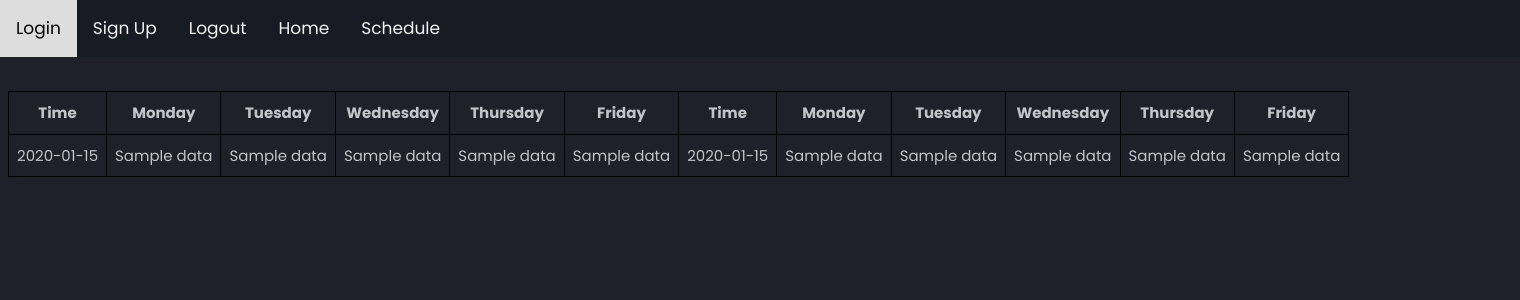
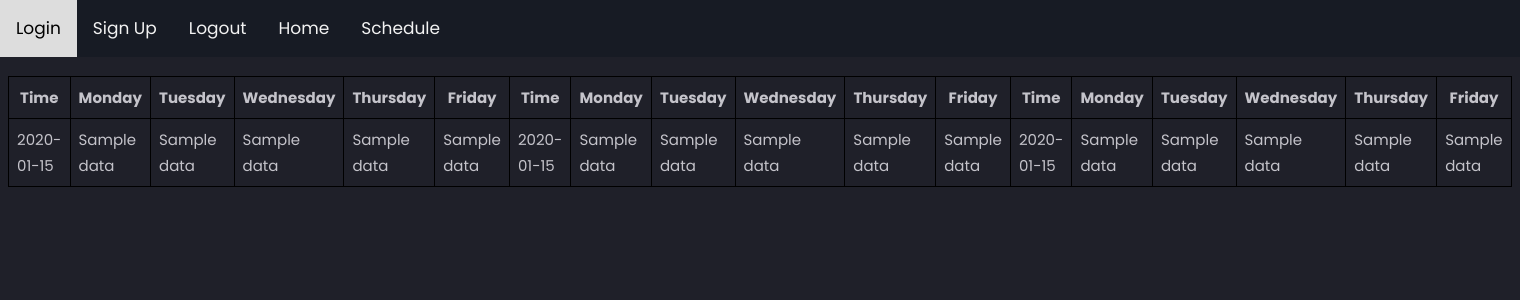
Before and after one commit to bjRichardLiu/PlanEase, a Flask app: template website/templates/schedule.html in a window 1520 px wide. Shown: the top 300 px of the page. Run offline with Flask 3, Linux system fonts and the light colour scheme; the template is opened without the code that fills it: most values are stand-ins (such as "Sample title", 1, 10 or a date in 2020); some libraries are stand-ins or nearby versions; some web fonts are replaced.

Commit message:
Updated schedule and main.py

```diff
--- a/main.py
+++ b/main.py
@@ -1,5 +1,4 @@
 from website import create_app
-from gevent.pywsgi import WSGIServer
 
 app = create_app()
 
--- a/website/templates/schedule.html
+++ b/website/templates/schedule.html
@@ -9,9 +9,15 @@
     <link rel="stylesheet" href="{{ url_for('static', filename='style.css') }}">
 </head>
 <body>
-    <h1>Schedule</h1>
+    <h2>Schedule</h2>
     <table>
         <tr>
+            <th>Time</th>
+            <th>Monday</th>
+            <th>Tuesday</th>
+            <th>Wednesday</th>
+            <th>Thursday</th>
+            <th>Friday</th>
             <th>Time</th>
             <th>Monday</th>
             <th>Tuesday</th>
@@ -33,6 +39,7 @@
             <td class="{{ row.wednesday1['class'] }}">{{ row.wednesday1['data'] }}</td>
             <td class="{{ row.thursday1['class'] }}">{{ row.thursday1['data'] }}</td>
             <td class="{{ row.friday1['class'] }}">{{ row.friday1['data'] }}</td>
+
             <td>{{ row.time2 }}</td>
             <td class="{{ row.monday2['class'] }}">{{ row.monday2['data'] }}</td>
             <td class="{{ row.tuesday2['class'] }}">{{ row.tuesday2['data'] }}</td>
@@ -40,6 +47,14 @@
             <td class="{{ row.thursday2['class'] }}">{{ row.thursday2['data'] }}</td>
             <td class="{{ row.friday2['class'] }}">{{ row.friday2['data'] }}</td>
 
+            <td>{{ row.time3 }}</td>
+            <td class="{{ row.monday3['class'] }}">{{ row.monday3['data'] }}</td>
+            <td class="{{ row.tuesday3['class'] }}">{{ row.tuesday3['data'] }}</td>
+            <td class="{{ row.wednesday3['class'] }}">{{ row.wednesday3['data'] }}</td>
+            <td class="{{ row.thursday3['class'] }}">{{ row.thursday3['data'] }}</td>
+            <td class="{{ row.friday3['class'] }}">{{ row.friday3['data'] }}</td>
+
+
         </tr>
         {% endfor %}
     </table>
```
Also changed, not shown: website/schedule.py (+12 -2 lines).
